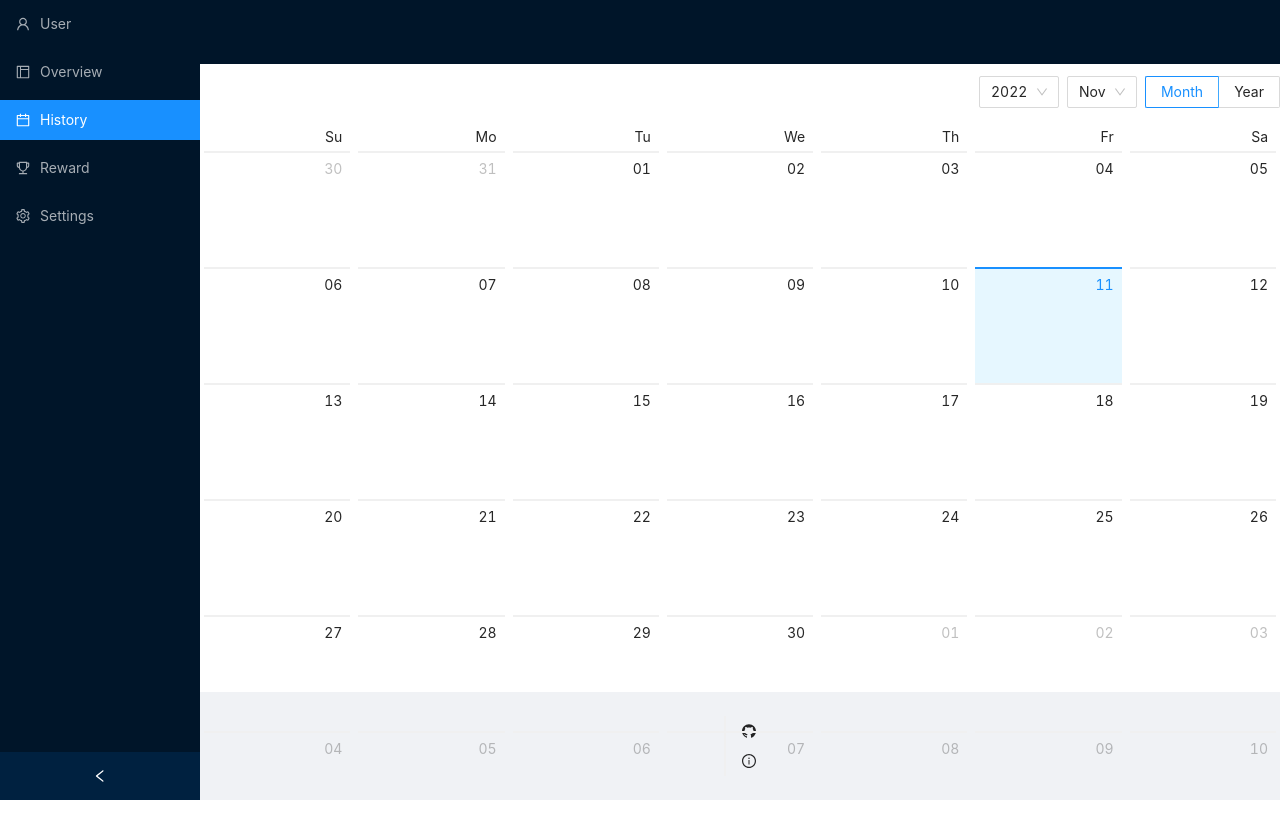
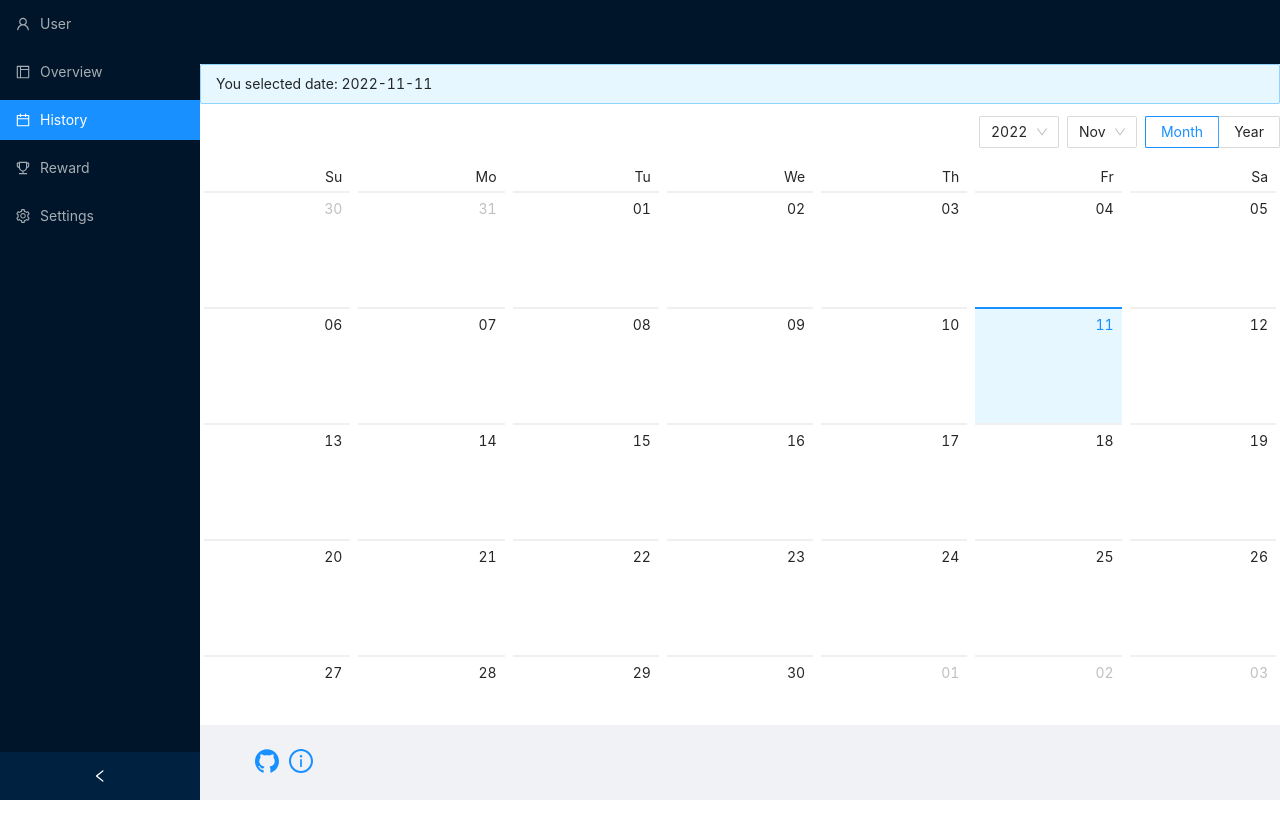
Before and after one commit to MattisZheng/sisyphus_stone, a React (Vite) app: page / in a window 1280 px wide. Both pictures are taken after a click on the item "History". Shown: the top 838 px of the page. After the commit the page ends 800 px from the top, so only its background shows below. Built offline with nearby package versions, Linux system fonts and the light colour scheme.

Commit message:
update layout, update readme

```diff
--- a/package.json
+++ b/package.json
@@ -10,12 +10,14 @@
     "test": "vitest",
     "coverage": "vitest --coverage",
     "ui": "vitepress --ui",
-    "cypress":"cypress open"
+    "cypress": "cypress open"
   },
   "dependencies": {
     "@ant-design/icons": "^4.7.0",
     "antd": "^4.22.8",
+    "dayjs": "^1.11.6",
     "lodash": "^4.17.21",
+    "moment": "^2.29.4",
     "normalize.css": "^8.0.1",
     "react": "^18.2.0",
     "react-dom": "^18.2.0"
--- a/src/App.tsx
+++ b/src/App.tsx
@@ -1,5 +1,6 @@
 import { useState } from 'react';
 import { Layout } from 'antd';
+import { GithubOutlined, InfoCircleOutlined } from '@ant-design/icons';
 //
 import HeaderContent from './layouts/HeaderContent';
 import MainContent from './layouts/MainContent';
@@ -46,7 +47,7 @@ function App() {
         <Header>
           <HeaderContent />
         </Header>
-        <Content>
+        <Content style={{overflow:"scroll"}}>
           <MainContent selectedKeys={selectedKeys} />
         </Content>
         <Footer>
--- a/src/contexts/History.tsx
+++ b/src/contexts/History.tsx
@@ -1,9 +1,18 @@
-import { Calendar } from 'antd';
+import { useState } from 'react';
+import { Alert, Calendar } from 'antd';
+import dayjs from 'dayjs';
 
 const History = () => {
+  const [selectedValue, setSelectedValue] = useState(() => dayjs(new Date()));
+
+  const onSelect = (newValue) => {
+    setSelectedValue(newValue);
+  };
+
   return (
     <main>
-      <Calendar />
+      <Alert message={`You selected date: ${selectedValue?.format('YYYY-MM-DD')}`} />
+      <Calendar onSelect={onSelect} />
     </main>
   );
 };
--- a/src/contexts/Overview.tsx
+++ b/src/contexts/Overview.tsx
@@ -6,8 +6,6 @@ import Tasks from './Overview/Tasks';
 import Routines from './Overview/Routines';
 import Habits from './Overview/Habits';
 import Missions from './Overview/Missions';
-
-
 
 const Overview = () => {
   return (
--- a/src/layouts/FooterContent.tsx
+++ b/src/layouts/FooterContent.tsx
@@ -1,16 +1,15 @@
-import { Anchor } from 'antd';
 import { GithubOutlined, InfoCircleOutlined } from '@ant-design/icons';
-
-const { Link } = Anchor;
 
 const FooterContent = () => {
   return (
-    <footer>
-      <Anchor style={{ display: 'flex', justifyContent: 'center' }}>
-        <Link href="https://github.com/mattiszheng" target="_blank" title={<GithubOutlined />} />
-        <Link href="https://github.com/mattiszheng" target="_blank" title={<InfoCircleOutlined />} />
-      </Anchor>
-    </footer>
+    <>
+      <a href="https://github.com/mattiszheng/task_manager" target="_blank" style={{ margin: '5px' }}>
+        {<GithubOutlined style={{ fontSize: '24px' }} />}
+      </a>
+      <a href="https://github.com/mattiszheng" target="_blank" style={{ margin: '5px' }}>
+        {<InfoCircleOutlined style={{ fontSize: '24px' }} />}
+      </a>
+    </>
   );
 };
 
```
Also changed, not shown: src/data/history.json (+8 -0 lines), 2 other files (tests, documents, lock files or other folders).
